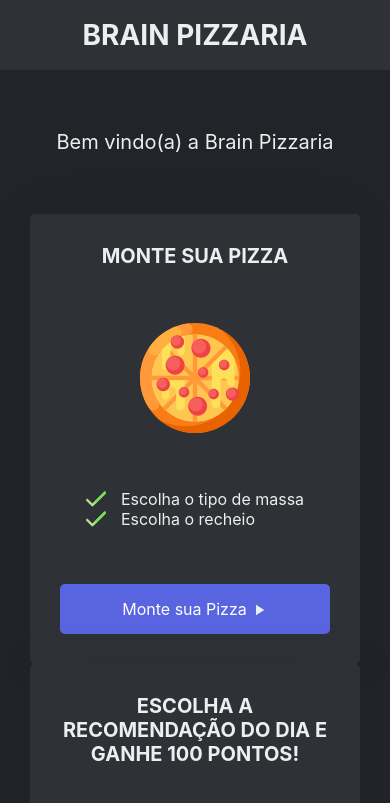
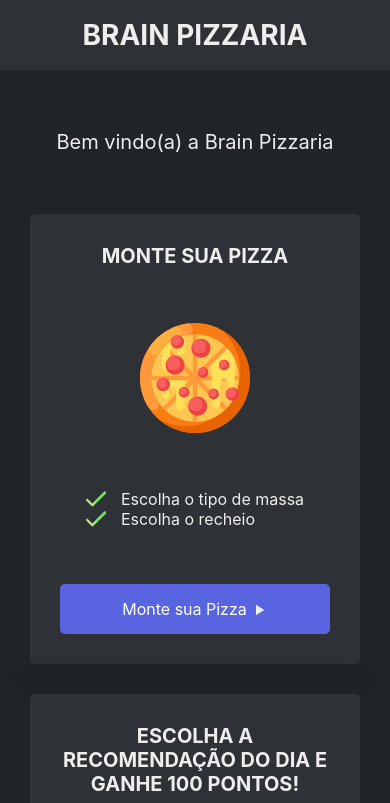
Before and after one commit to jorginhodev/desafio-brainweb, a React (Create React App) app: page / in a window 390 px wide. Shown: the top 803 px of the page. Built offline with nearby package versions, Linux system fonts and the light colour scheme.

Commit message:
feat: finish home responsiveness

```diff
--- a/src/pages/Home/styles.js
+++ b/src/pages/Home/styles.js
@@ -15,6 +15,7 @@ export const Wrapper = styled.main`
 
 export const Cards = styled.div`
     display: flex;
-    justify-content: space-between;
+    justify-content: center;
     flex-wrap: wrap;
+    gap: 30px;
 `;
```
